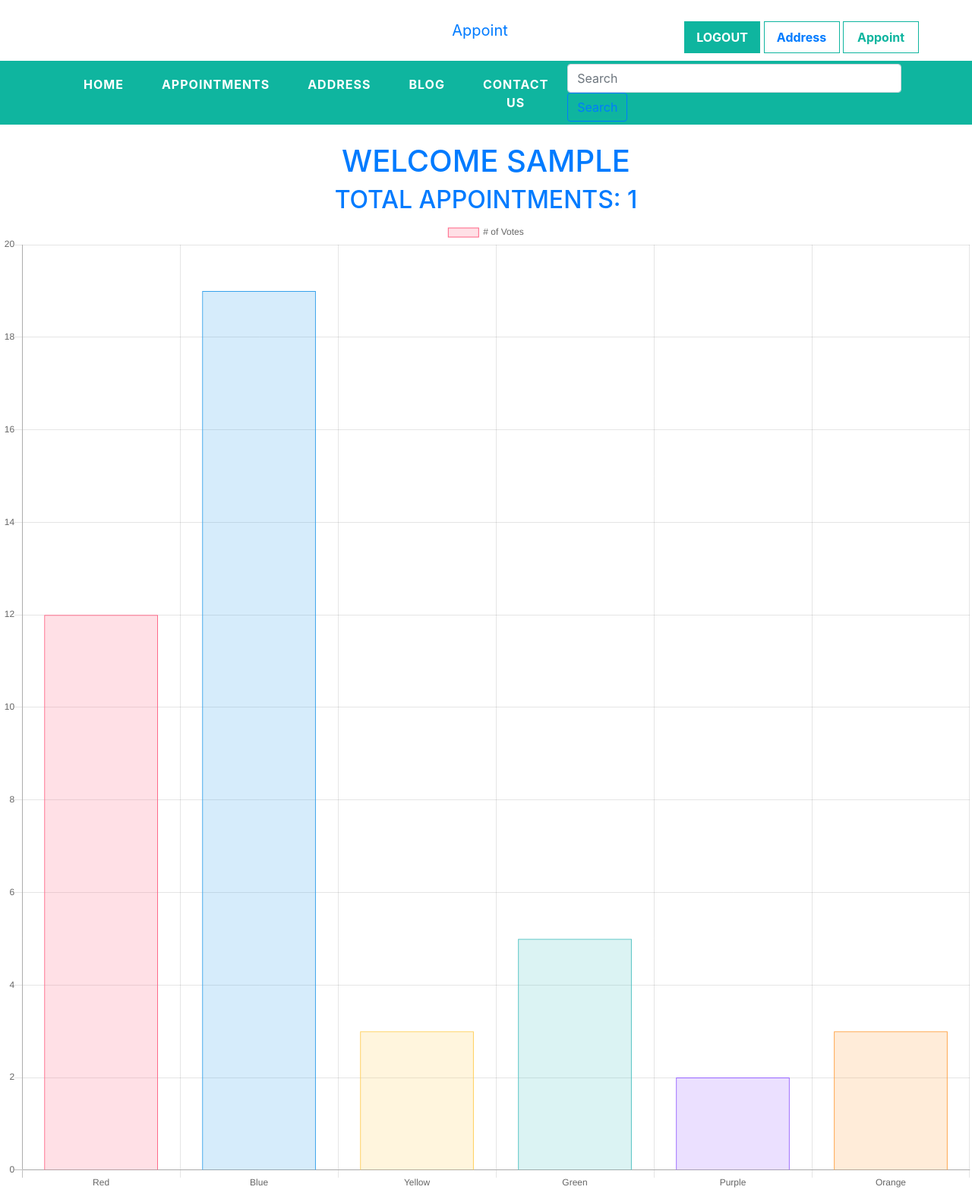
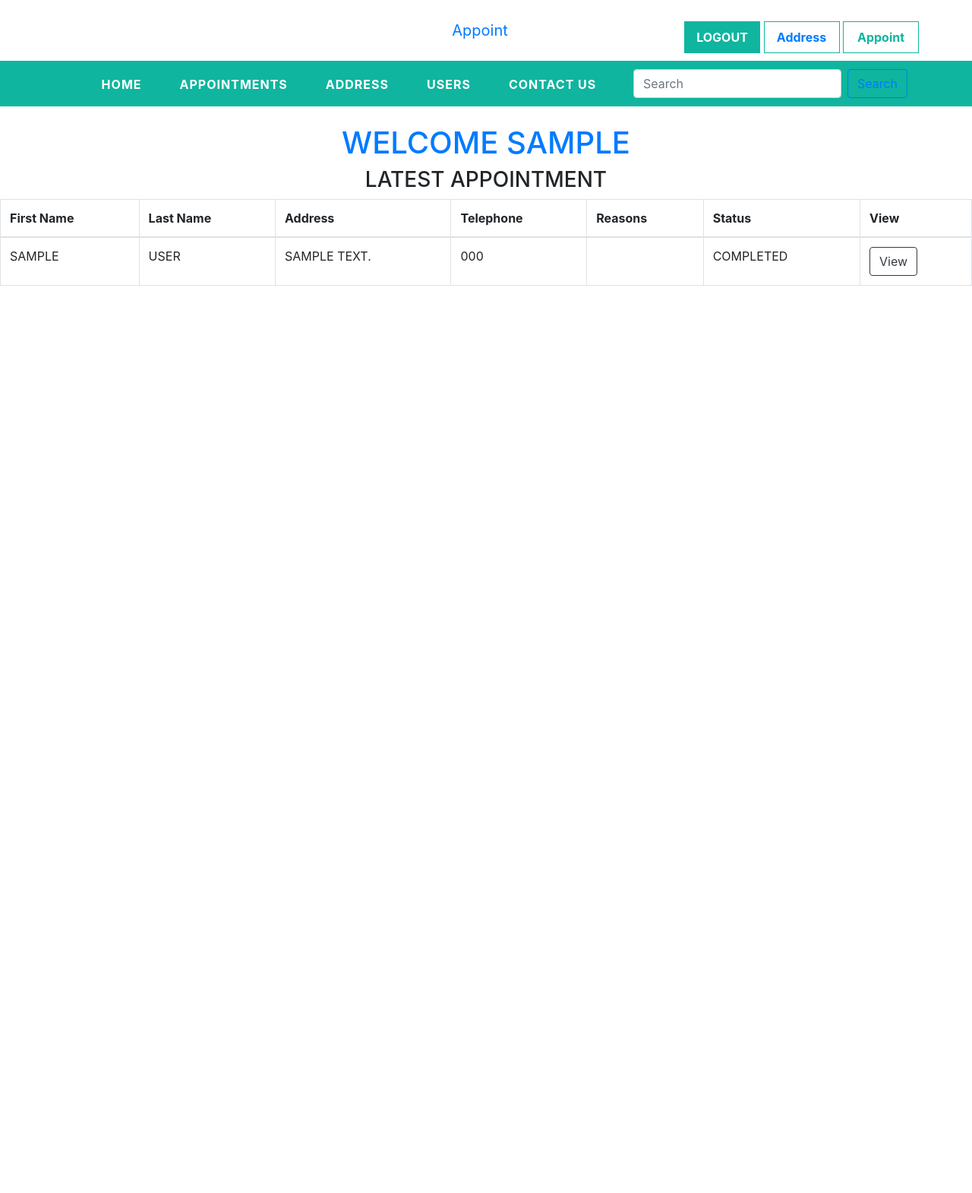
Before and after one commit to wendinho33/Appoint, a Django app: page /home/ in a window 1280 px wide. Shown: the whole page at 76% size. After the commit the page ends 376 px from the top, so only its background shows below. Run offline with Django 3.2, Linux system fonts and the light colour scheme; a user stored in the database is signed in; tables that the repository leaves empty hold one stand-in row (values such as "Sample post"); some libraries are stand-ins or nearby versions.

Commit message:
add new features

```diff
--- a/home/urls.py
+++ b/home/urls.py
@@ -1,7 +1,9 @@
 from django.urls import path
-from home.views import IndexView, get_data
+from home.views import IndexView, get_data, UsersView
+
 
 urlpatterns = [
     path('', IndexView.as_view(), name='home'),
+    path('users/', UsersView.as_view(), name='users'),
     path('api/', get_data, name='api'),
 ]
--- a/home/views.py
+++ b/home/views.py
@@ -3,6 +3,7 @@ from django.http import JsonResponse
 from django.views.generic import ListView
 from django.contrib.auth.mixins import LoginRequiredMixin
 from meeting.models import Appointment
+from django.contrib.auth.models import User
 from django.contrib.auth.decorators import login_required
 
 
@@ -12,8 +13,16 @@ class IndexView(LoginRequiredMixin, ListView):
     login_url = 'login'
     model = Appointment
     template_name = 'home/index.html'
-    queryset = Appointment.objects.all()
+    queryset = Appointment.objects.latest('published')
     context_object_name = 'appointment'
+
+
+class UsersView(LoginRequiredMixin, ListView):
+    login_url = 'login'
+    model = Appointment
+    template_name = 'home/users.html'
+    queryset = User.objects.all()
+    context_object_name = 'users'
 
 
 @login_required(login_url='login')
--- a/meeting/models.py
+++ b/meeting/models.py
@@ -43,6 +43,17 @@ class Appointment(models.Model):
         ('14', '14'),
 
     )
+    REASON_CHOICES = (
+        ('', ''),
+        ('Social Aid', 'Social Aid'),
+        ('BIP', 'BIP'),
+        ('Industrial Relations,', 'Industrial Relations,'),
+        ('employment', 'employment'),
+        ('Housing', ' Housing'),
+        ('NEF', 'NEF'),
+        ('Consumer protection', 'Consumer protection'),
+        ('other', 'other'),
+    )
     MARITAL_STATUS = (
         ('single', 'single'),
         ('married', 'married'),
@@ -64,7 +75,8 @@ class Appointment(models.Model):
     address = models.ForeignKey(Place_Of_Residence, on_delete=models.CASCADE)
     children = models.CharField(max_length=12, choices=CHILDREN_NUMBER_CHOICES, default='0')
     marital_Status = models.CharField(max_length=20, choices=MARITAL_STATUS, default='single')
-    reasons = models.TextField()
+    reasons = models.CharField(max_length=255, choices=REASON_CHOICES, default='')
+    remarks = models.TextField(blank=True, )
     status = models.CharField(max_length=14, choices=STATUS_CHOICES, default='pending')
     published = models.DateTimeField(default=timezone.now)
     created_at = models.DateTimeField(auto_now_add=True)
--- a/meeting/views.py
+++ b/meeting/views.py
@@ -65,7 +65,7 @@ class AppointList(LoginRequiredMixin, ListView):
     queryset = Appointment.objects.order_by('-published')
     context_object_name = 'meetings'
     template_name = 'meeting/index.html'
-    paginate_by = 3
+    paginate_by = 10
 
 
 class AppointDetail(BSModalReadView, LoginRequiredMixin):
--- a/templates/header.html
+++ b/templates/header.html
@@ -23,14 +23,14 @@
                 <a class="nav-link" href="{% url 'address-list' %}">Address</a>
               </li>
               <li class="nav-item">
-                <a class="nav-link" href="#">Blog</a>
+                <a class="nav-link" href="{% url 'users' %}">Users</a>
               </li>
               <li class="nav-item">
                 <a class="nav-link" href="#">Contact Us</a>
               </li>
             </ul>
-              <form class="form-inline mt-2 mt-md-0" action="{% url 'search_meeting' %}" method="get" style="width: 80%">
-                  <input class="form-control mr-sm-2" type="text" placeholder="Search" name="q" aria-label="Search" style="width:100%;">
+              <form class="form-inline mt-2 mt-md-0" action="{% url 'search_meeting' %}" method="get" >
+                  <input class="form-control mr-sm-2" type="text" placeholder="Search" name="q" aria-label="Search">
                   <button class="btn btn-outline-primary my-2 my-sm-0" type="submit">Search</button>
               </form>
           </div>
--- a/templates/home/index.html
+++ b/templates/home/index.html
@@ -4,49 +4,37 @@ home
 {% endblock %}
 {% block main %}
 <h1 class="text-primary text-center text-uppercase">welcome {{ request.user|upper }}</h1>
-    {% with appointment as ap_count %}
-        <h2 class="text-center text-uppercase text-primary">Total Appointments: {{ ap_count.count }}</h2>
-    {% endwith %}
-{{ appointment.first_Name }}
+    <h3 class="text-center text-uppercase">latest appointment</h3>
+    <table class="table table-bordered table-responsive-md">
+    <thead>
+    <tr>
+        <th scope="col">First Name</th>
+        <th scope="col">Last Name</th>
+        <th scope="col">Address</th>
+        <th scope="col">Telephone</th>
+        <th scope="col">Reasons</th>
+        <th scope="col">Status</th>
+        <th scope="col">View</th>
+    </tr>
+    </thead>
+    <tbody>
+    <tr>
+        <td>{{ appointment.first_Name|upper }}</td>
+        <td>{{ appointment.last_Name|upper }}</td>
+        <td>{{ appointment.address|upper }}</td>
+        <td>{{ appointment.telephone|upper }}</td>
+        <td>{{ appointment.reasons|upper }}</td>
+        <td>{{ appointment.status|upper }}</td>
+        <td><button class="meeting_detail  btn btn-outline-dark" data-id="{% url 'meeting-detail' appointment.slug %}">View</button></td>
+    </tr>
+    </tbody>
+    </table>
+    <script>
+    $(document).ready(function(){
+        $(".meeting_detail").each(function () {
+            $(this).modalForm({formURL: $(this).data('id')});
+        });
+    })
+    </script>
 
-    <canvas id="myChart" width="400" height="400"></canvas>
-<script>
-var ctx = document.getElementById('myChart').getContext('2d');
-var myChart = new Chart(ctx, {
-    type: 'bar',
-    data: {
-        labels: ['Red', 'Blue', 'Yellow', 'Green', 'Purple', 'Orange'],
-        datasets: [{
-            label: '# of Votes',
-            data: [12, 19, 3, 5, 2, 3],
-            backgroundColor: [
-                'rgba(255, 99, 132, 0.2)',
-                'rgba(54, 162, 235, 0.2)',
-                'rgba(255, 206, 86, 0.2)',
-                'rgba(75, 192, 192, 0.2)',
-                'rgba(153, 102, 255, 0.2)',
-                'rgba(255, 159, 64, 0.2)'
-            ],
-            borderColor: [
-                'rgba(255, 99, 132, 1)',
-                'rgba(54, 162, 235, 1)',
-                'rgba(255, 206, 86, 1)',
-                'rgba(75, 192, 192, 1)',
-                'rgba(153, 102, 255, 1)',
-                'rgba(255, 159, 64, 1)'
-            ],
-            borderWidth: 1
-        }]
-    },
-    options: {
-        scales: {
-            yAxes: [{
-                ticks: {
-                    beginAtZero: true
-                }
-            }]
-        }
-    }
-});
-</script>
 {% endblock %}
```
Also changed, not shown: templates/home/users.html (added, +34 -0 lines), meeting/migrations/0007_auto_20200213_2154.py (added), meeting/migrations/0008_auto_20200214_1916.py (added).
